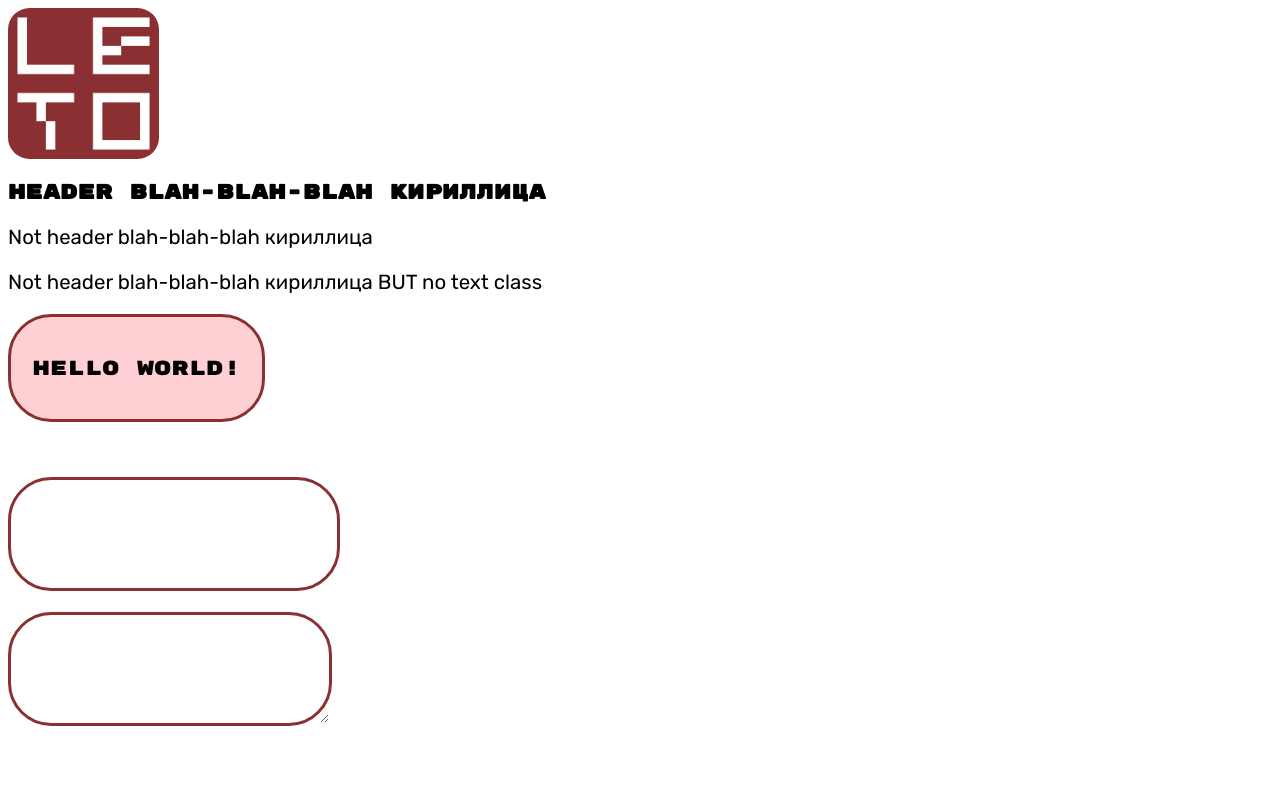
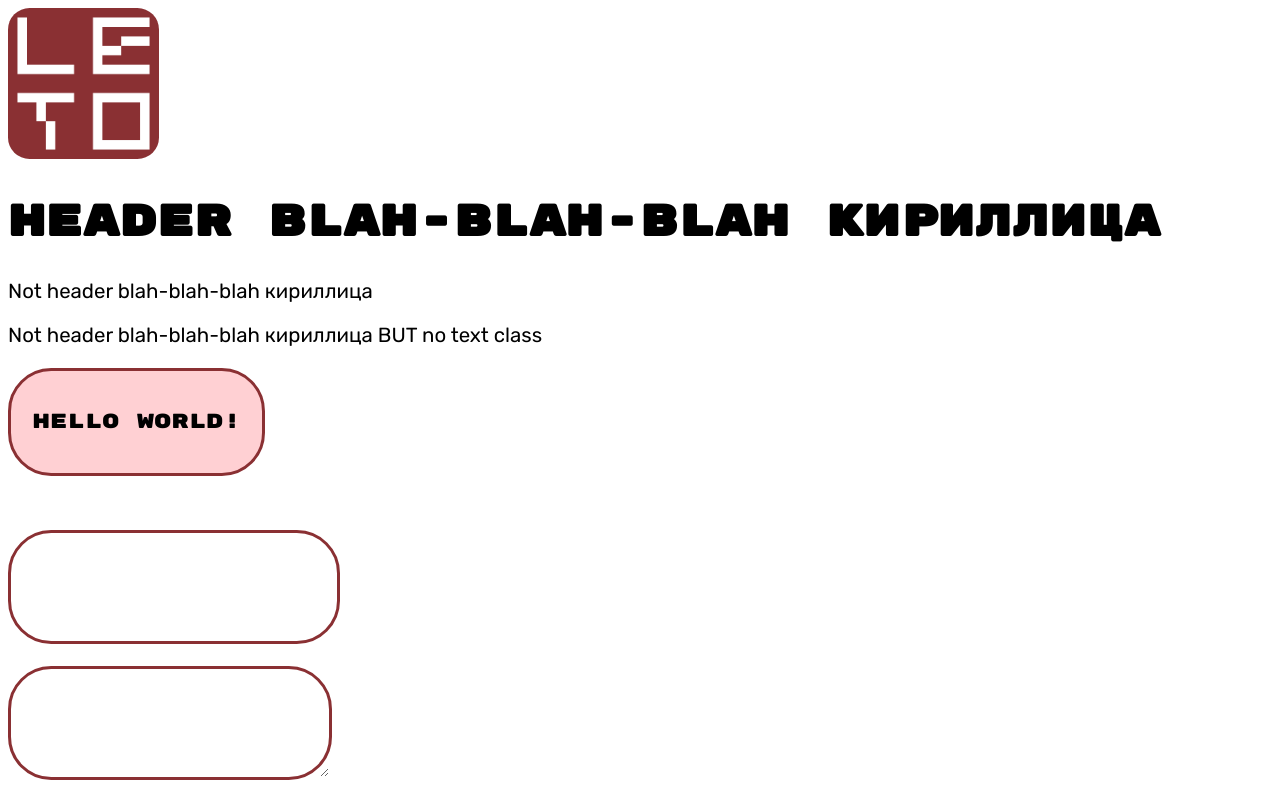
Before and after one commit to LetovoLeTo/leto-resources, a plain HTML site: page test.html in a window 1280 px wide. Drawn offline with Linux system fonts and the light colour scheme.

Commit message:
updated header size

```diff
--- a/style.css
+++ b/style.css
@@ -33,6 +33,7 @@ time, u, var, wbr, .text {
 }
 .header {
     font-family: RubikMonoOne;
+    font-size: 150%;
 }
 
 input, textarea {
```
